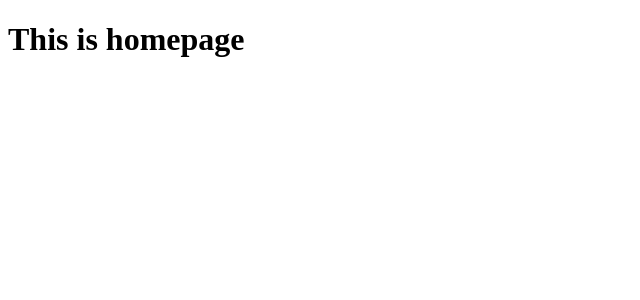
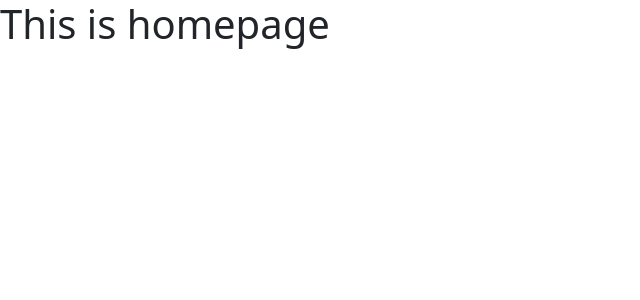
Before and after one commit to tofik-khan/mka-africa-development-project, a Next.js app: page / in a window 1280 px wide. Shown: the top 300 px of the page, without its empty margins (0-640 px from the left). Built offline with nearby package versions, Linux system fonts and the light colour scheme.

Commit message:
Configure app to use Bootstrap

```diff
--- /dev/null
+++ b/pages/_app.js
@@ -0,0 +1,18 @@
+
+import "bootstrap/dist/css/bootstrap.css";
+import { useEffect } from "react";
+import { SSRProvider } from "react-bootstrap";
+
+function MyApp({ Component, pageProps }) {
+  useEffect(() => {
+    import("bootstrap/dist/js/bootstrap");
+  }, []);
+
+  return (
+    <SSRProvider>
+      <Component {...pageProps} />
+    </SSRProvider>
+  );
+}
+
+export default MyApp;
```
